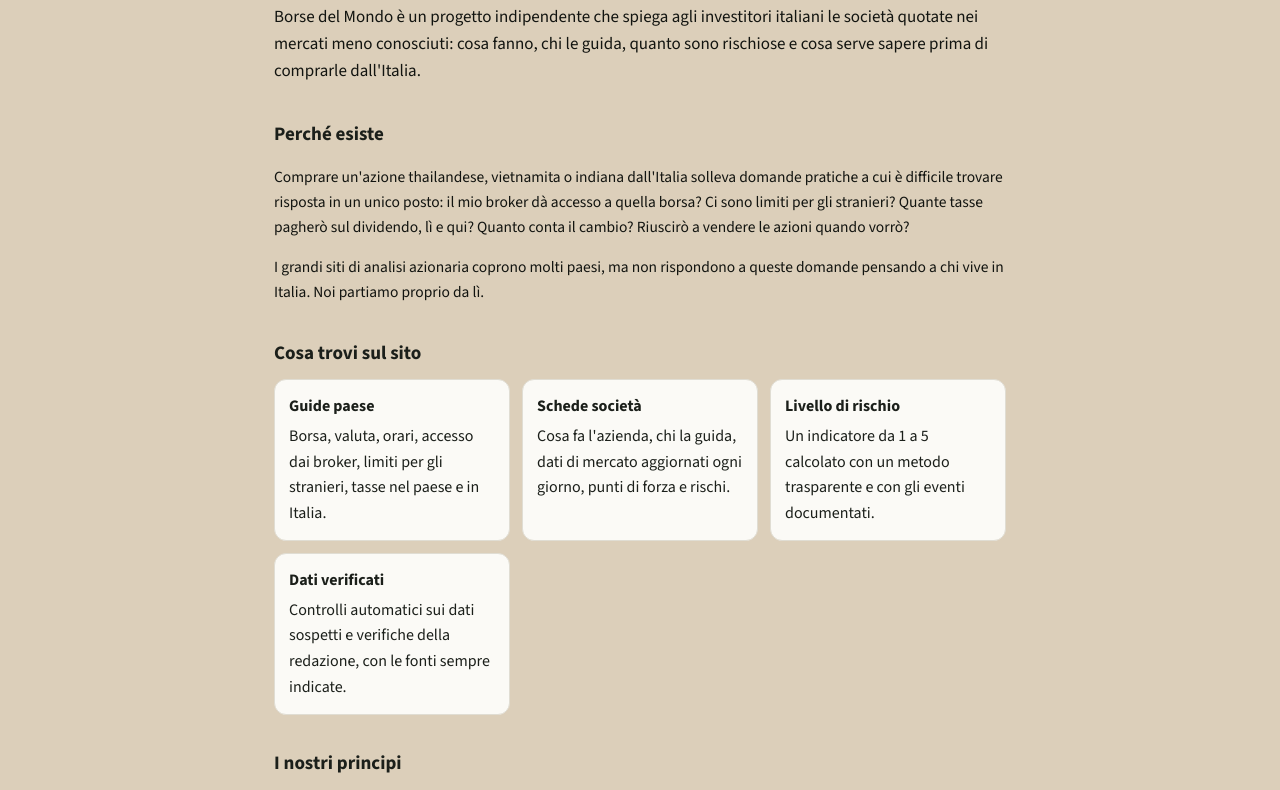
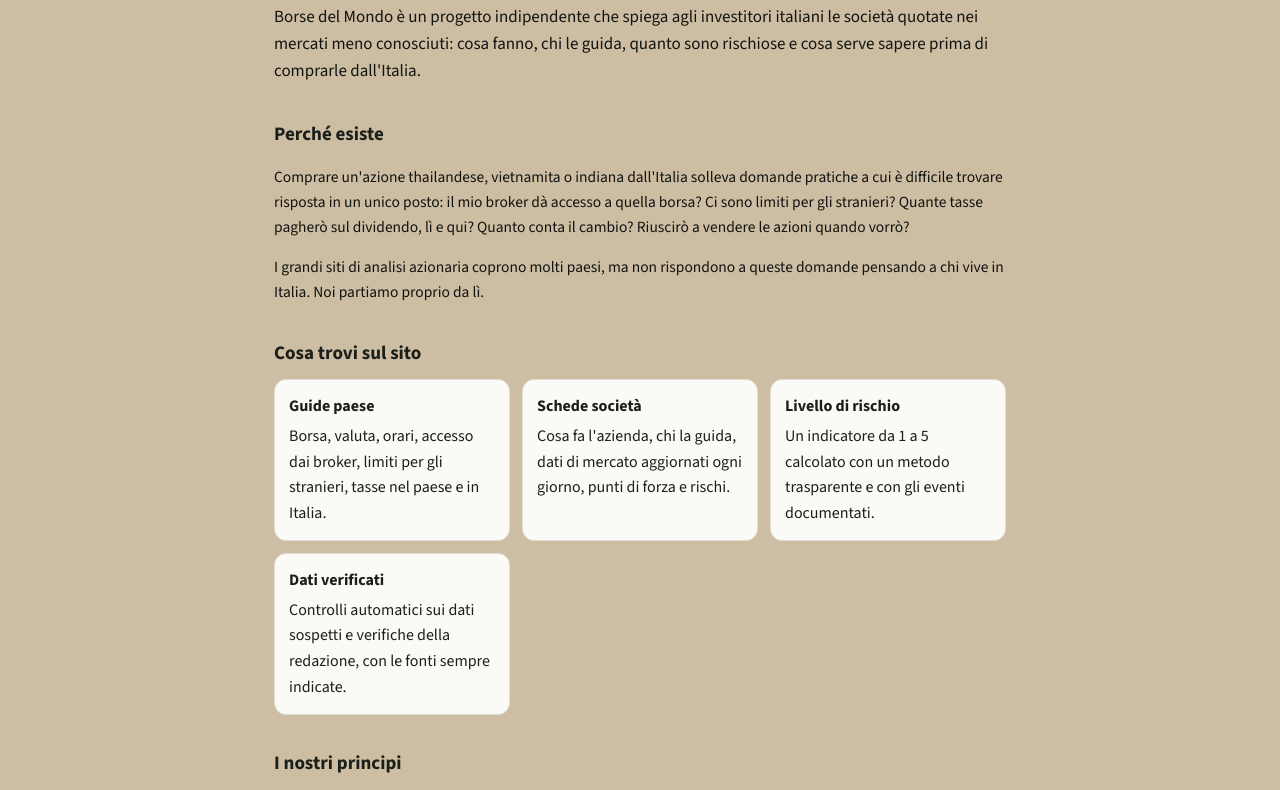
Before and after one commit to drugomontana-cmd/borse-nel-mondo, a plain HTML site: page chi-siamo.html in a window 1280 px wide. Shown: the part 231-1021 px from the top of the page. Drawn offline with Linux system fonts and the light colour scheme.

Commit message:
Fondo più scuro
Co-Authored-By: Claude Opus 5.5 <noreply@anthropic.com>
Claude-Session: https://claude.ai/code/session_014MeAFqh6mRGNTKsbcZ5Rdv

```diff
--- a/chi-siamo.html
+++ b/chi-siamo.html
@@ -51,7 +51,7 @@ a{color:#141414}
 .demo-badge{background:transparent!important;color:#45604a!important;border:1px solid #b8c4b5;padding:4px 11px!important;font-size:11px!important;letter-spacing:.1em!important;text-transform:uppercase}
 
 /* banner verde come la pagina principale */
-body{background:#dccfba}
+body{background:#cdbda3}
 .topbar{max-width:1102px;margin:16px auto 0;border-radius:22px;overflow:hidden;background:linear-gradient(90deg,rgba(8,12,4,.55),rgba(8,12,4,.15) 55%,rgba(8,12,4,0)),repeating-linear-gradient(90deg,rgba(255,255,255,0) 0,rgba(255,255,255,.09) 4px,rgba(0,0,0,.10) 11px,rgba(255,255,255,0) 17px),repeating-linear-gradient(90deg,rgba(0,0,0,0) 0,rgba(0,0,0,.07) 29px,rgba(255,255,255,.05) 41px,rgba(0,0,0,0) 53px),
     radial-gradient(55% 95% at 72% 35%,rgba(222,234,120,.95),rgba(190,210,70,.35) 45%,rgba(0,0,0,0) 75%),
     radial-gradient(35% 80% at 92% 90%,rgba(170,198,52,.75),rgba(0,0,0,0) 70%),
```
Also changed, not shown: index.html (+1 -1 lines), metodo.html (+1 -1 lines).
